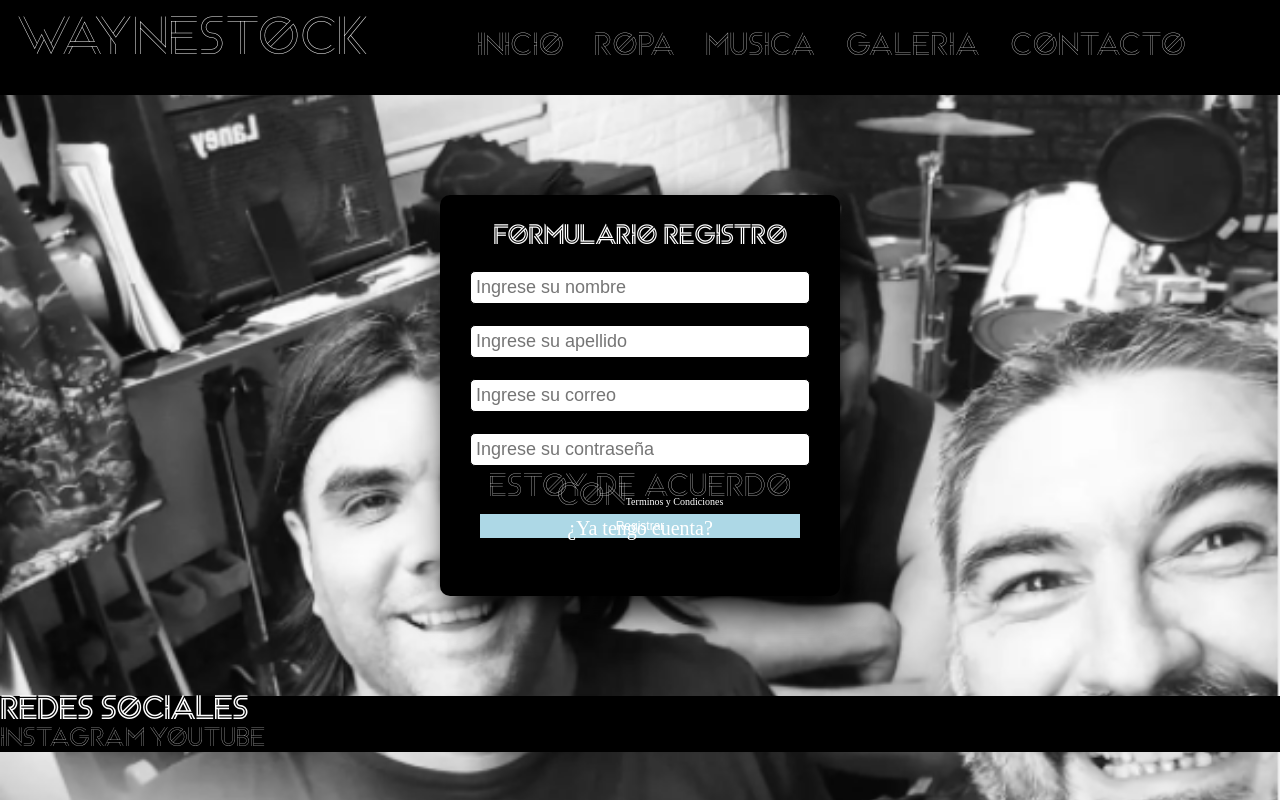
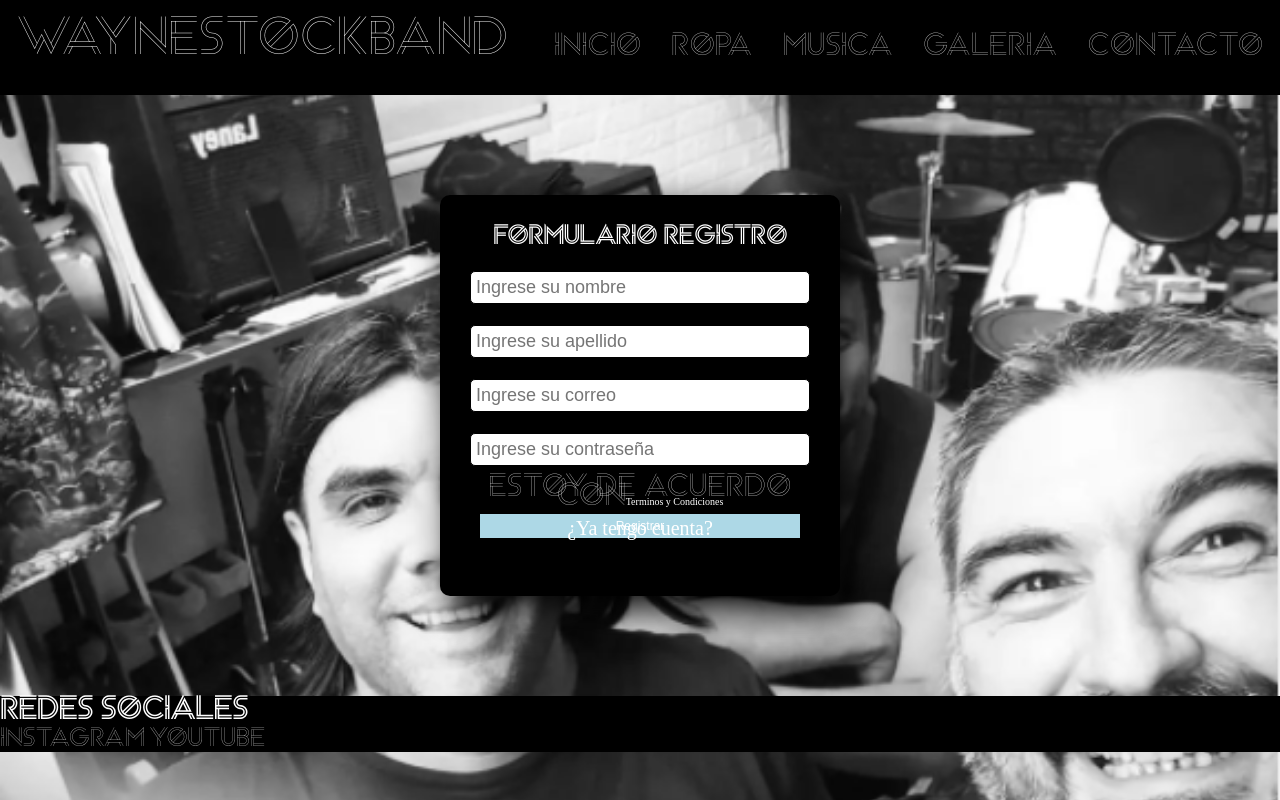
Before and after one commit to Dozul/Alan-Torres, a plain HTML site: page PAGES/Contacto.html in a window 1280 px wide. Drawn offline with Linux system fonts and the light colour scheme.

Commit message:
VersionDeWaynestock

```diff
--- a/PAGES/Contacto.html
+++ b/PAGES/Contacto.html
@@ -11,7 +11,7 @@
   <body>
     <header class="header">
       <div>
-        <span class="logotipo">WAYNESTOCK</span>
+        <span class="logotipo">WAYNESTOCKBAND</span>
       </div>
       <nav class="nav">
         <ul class="nav__lista">
```
